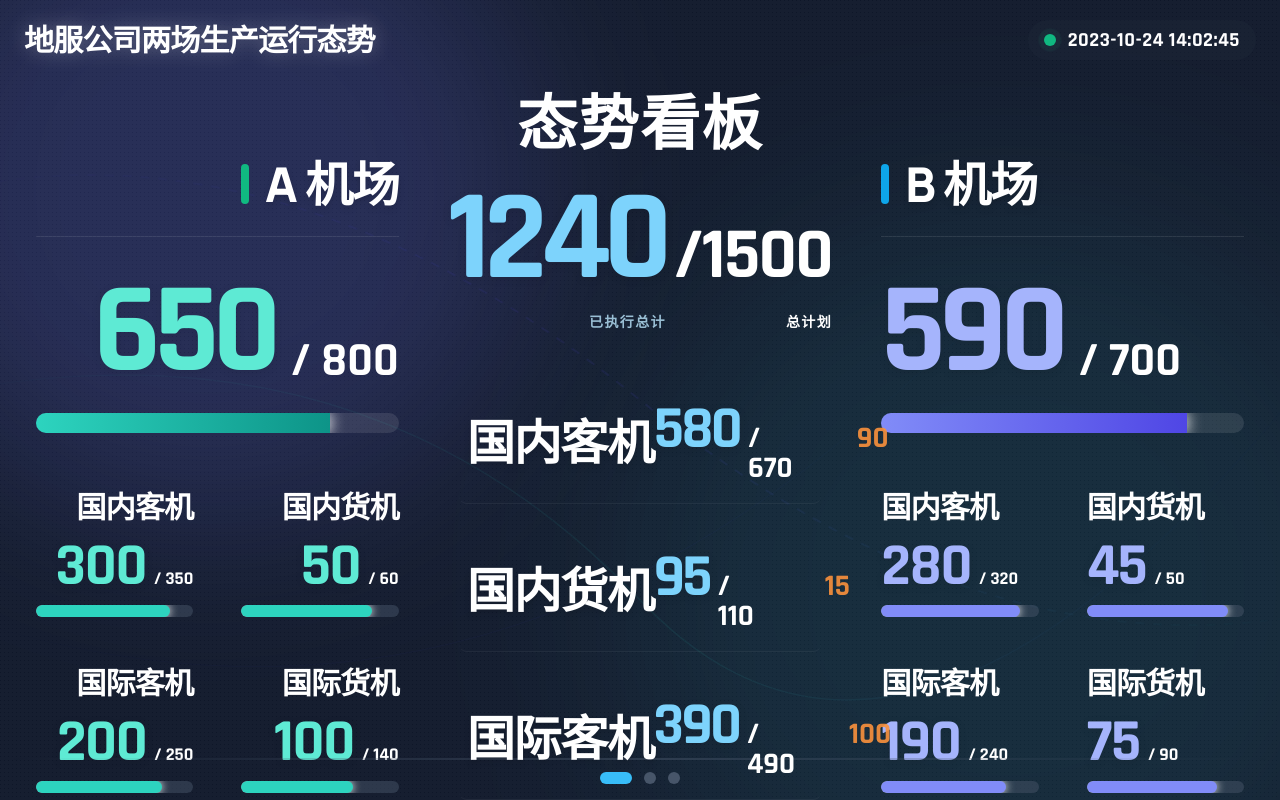
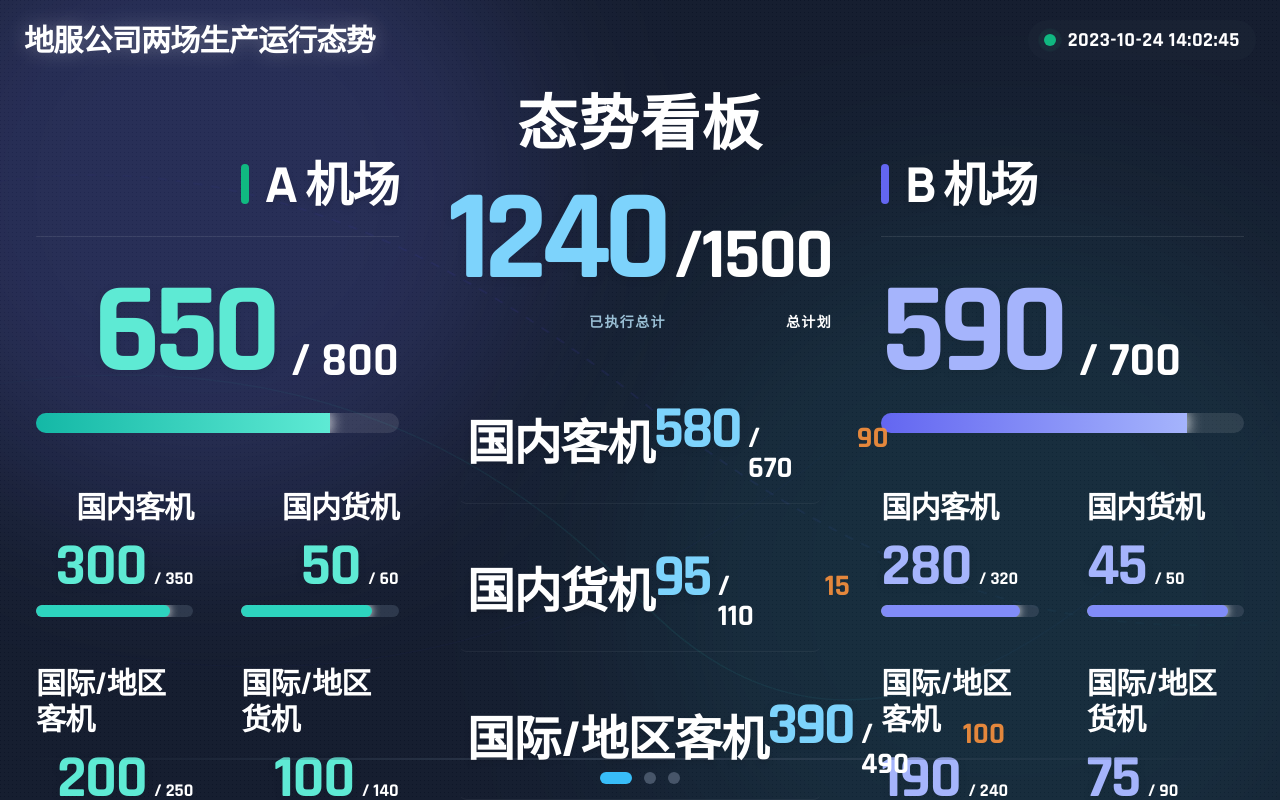
Before and after one commit to fwilyair/dashboard, a React (Vite) app: page / in a window 1280 px wide. Built offline with nearby package versions, Linux system fonts and the light colour scheme.

Commit message:
Refine dashboard visuals: update accent colors, progress bars, text alignment, and labels

```diff
--- a/components/AirportPanel.tsx
+++ b/components/AirportPanel.tsx
@@ -15,7 +15,9 @@ export const AirportPanel: React.FC<AirportPanelProps> = ({ data, children }) =>
 
   const themeClasses = {
     title: isTeal ? 'text-teal-700' : 'text-indigo-700',
-    barGradient: isTeal ? 'from-teal-400 to-teal-600' : 'from-indigo-400 to-indigo-600',
+    barGradient: isTeal
+      ? (isDark ? 'from-teal-500 to-teal-300' : 'from-teal-600 to-teal-400')
+      : (isDark ? 'from-indigo-500 to-indigo-300' : 'from-indigo-600 to-indigo-400'),
     executedText: isDark
       ? (isTeal ? 'text-teal-300' : 'text-indigo-300')
       : (isTeal ? 'text-teal-600' : 'text-indigo-600'),
@@ -25,7 +27,7 @@ export const AirportPanel: React.FC<AirportPanelProps> = ({ data, children }) =>
     <section className="col-span-12 lg:col-span-4 flex flex-col h-full min-h-0 px-6 pb-4 pt-16 justify-between relative">
       <div className="flex flex-col gap-6 flex-shrink-0">
         <div className={`flex items-center gap-4 border-b pb-4 ${isAirportA ? 'justify-end' : 'justify-start'} ${isDark ? 'border-white/10' : 'border-slate-200/60'}`}>
-          <div className={`order-first w-2 h-10 rounded-full ${isTeal ? 'bg-emerald-500' : 'bg-sky-500'}`}></div>
+          <div className={`order-first w-2 h-10 rounded-full ${isTeal ? 'bg-emerald-500' : 'bg-indigo-500'}`}></div>
           <div className={isAirportA ? 'text-right' : 'text-left'}>
             <h2 className={`text-[48px] font-black tracking-tight ${isDark ? 'text-white drop-shadow-md' : 'text-slate-700 drop-shadow-soft'}`}>{data.name}</h2> {/* Explicit 48px */}
           </div>
--- a/components/JointOpsPanel.tsx
+++ b/components/JointOpsPanel.tsx
@@ -48,7 +48,7 @@ export const JointOpsPanel: React.FC<JointOpsPanelProps> = ({ data }) => {
                 }`}
             >
               {/* Label Section - aligned with numbers baseline */}
-              <div className="flex-shrink-0 flex items-end">
+              <div className="flex-shrink-0 flex items-center">
                 <span className={`text-5xl font-black tracking-tight leading-none ${isDark
                   ? 'text-white drop-shadow-md'
                   : 'text-slate-600 drop-shadow-soft'
--- a/components/OperationPanel.tsx
+++ b/components/OperationPanel.tsx
@@ -6,22 +6,22 @@ import { OPERATION_DATA, formatMetricValue, OperationMetric } from '../operation
 const MatrixCell: React.FC<{
     metric: OperationMetric;
     type: 'flights' | 'passengers' | 'cargo';
-    colorTheme: 'sky' | 'emerald' | 'amber';
+    colorTheme: 'indigo' | 'emerald' | 'amber';
 }> = ({ metric, type, colorTheme }) => {
     const { isDark } = useTheme();
 
     const colors = {
-        sky: {
-            primary: isDark ? 'text-sky-300' : 'text-sky-600',
-            bar: isDark ? 'bg-sky-400' : 'bg-sky-500',
+        indigo: {
+            primary: isDark ? 'text-indigo-300' : 'text-indigo-600',
+            bar: isDark ? 'from-indigo-500 to-indigo-300' : 'from-indigo-600 to-indigo-400',
         },
         emerald: {
             primary: isDark ? 'text-emerald-300' : 'text-emerald-600',
-            bar: isDark ? 'bg-emerald-400' : 'bg-emerald-500',
+            bar: isDark ? 'from-emerald-500 to-emerald-300' : 'from-emerald-600 to-emerald-400',
         },
         amber: {
             primary: isDark ? 'text-amber-300' : 'text-amber-600',
-            bar: isDark ? 'bg-amber-400' : 'bg-amber-500',
+            bar: isDark ? 'from-amber-500 to-amber-300' : 'from-amber-600 to-amber-400',
         },
     };
 
@@ -108,7 +108,7 @@ const MatrixCell: React.FC<{
                     <span className={`text-5xl font-bold tech-font tracking-tight leading-none ${theme.primary}`}>
                         {formatted.val}
                     </span>
-                    <span className={`text-lg font-medium ${textWhite}`}>累计完成</span>
+                    <span className={`text-lg font-medium italic ${textWhite}`}>累计完成</span>
                 </div>
 
                 {/* Right: Year Target with Gradient Fill - UNIFIED GOLD COLOR */}
@@ -130,14 +130,14 @@ const MatrixCell: React.FC<{
             </div>
 
             {/* Progress Bar with percentage inline */}
-            <div className="flex items-center gap-3 mb-4">
+            <div className="flex items-start gap-3 mb-4">
                 <div className={`h-3 flex-1 rounded-full overflow-hidden ${isDark ? 'bg-slate-600/50' : 'bg-slate-300'}`}>
                     <div
-                        className={`h-full ${theme.bar} rounded-full shadow-[0_0_8px_currentColor]`}
+                        className={`h-full bg-gradient-to-r ${theme.bar} rounded-full shadow-[0_0_8px_currentColor]`}
                         style={{ width: `${pct}%` }}
                     />
                 </div>
-                <span className={`text-3xl font-bold tech-font ${theme.primary} whitespace-nowrap`}>{metric.progressPercent.toFixed(2)}%</span>
+                <span className={`text-[36px] font-bold tech-font leading-none -mt-2 ${theme.primary} whitespace-nowrap`}>{metric.progressPercent.toFixed(2)}%</span>
             </div>
 
             {/* Details Grid */}
@@ -151,24 +151,24 @@ const MatrixCell: React.FC<{
                 };
                 const ratioLabel = ratioLabels[colorTheme] || '两场占比';
                 return (
-                    <div className="grid grid-cols-3 gap-x-2 gap-y-1">
+                    <div className="grid grid-cols-3">
                         <div className="flex flex-col items-start gap-0.5">
-                            <span className={`text-base ${textWhite}`}>计划完成</span>
-                            <span className={`text-3xl font-bold tech-font ${isDark ? 'text-slate-200' : 'text-slate-700'}`}>
+                            <span className={`text-4xl font-bold tech-font ${isDark ? 'text-slate-200' : 'text-slate-700'}`}>
                                 {fmtDetail(metric.plannedComplete)}
                             </span>
+                            <span className={`text-base italic ${textWhite}`}>计划完成</span>
                         </div>
                         <div className="flex flex-col items-start gap-0.5">
-                            <span className={`text-base ${textWhite}`}>日均达标</span>
-                            <span className={`text-3xl font-bold tech-font ${isDark ? 'text-slate-200' : 'text-slate-700'}`}>
+                            <span className={`text-4xl font-bold tech-font ${isDark ? 'text-slate-200' : 'text-slate-700'}`}>
                                 {fmtDetail(metric.dailyRequired)}
                             </span>
+                            <span className={`text-base italic ${textWhite}`}>日均达标</span>
                         </div>
                         <div className="flex flex-col items-start gap-0.5">
-                            <span className={`text-base ${textWhite}`}>{ratioLabel}</span>
-                            <span className={`text-3xl font-bold tech-font ${theme.primary}`}>
+                            <span className={`text-4xl font-bold tech-font ${theme.primary}`}>
                                 {metric.twoAirportRatio}%
                             </span>
+                            <span className={`text-base italic ${textWhite}`}>{ratioLabel}</span>
                         </div>
                     </div>
                 );
@@ -205,12 +205,15 @@ export const OperationPanel: React.FC = () => {
 
                 {/* --- Row 1 Header (Airports) --- Swapped colors: A=emerald, B=sky */}
                 <div className="col-start-2 flex items-center gap-4 border-b border-white/5 pb-2">
+                    <div className="w-2 h-10 rounded-full bg-emerald-500"></div>
                     <h3 className={`text-5xl font-black ${headerTextColor}`}>A机场</h3>
                 </div>
                 <div className="col-start-3 flex items-center gap-4 border-b border-white/5 pb-2">
+                    <div className="w-2 h-10 rounded-full bg-indigo-500"></div>
                     <h3 className={`text-5xl font-black ${headerTextColor}`}>B机场</h3>
                 </div>
                 <div className="col-start-4 flex items-center gap-4 border-b border-white/5 pb-2">
+                    <div className="w-2 h-10 rounded-full bg-amber-500"></div>
                     <h3 className={`text-5xl font-black ${headerTextColor}`}>两场合计</h3>
                 </div>
 
@@ -218,54 +221,54 @@ export const OperationPanel: React.FC = () => {
                 {/* --- Row 2: Flights --- */}
                 {/* Label with Unit */}
                 <div className="flex items-center justify-end px-4 border-r border-white/[0.02]">
-                    <div className="flex flex-col items-end">
+                    <div className="flex items-baseline gap-2">
                         <span className={`text-4xl font-black ${isDark ? 'text-white' : 'text-slate-700'}`}>
-                            累计航班架次
+                            航班架次
                         </span>
-                        <span className={`text-lg font-medium ${isDark ? 'text-slate-400' : 'text-slate-500'}`}>
+                        <span className={`text-lg font-medium italic ${isDark ? 'text-slate-400' : 'text-slate-500'}`}>
                             {metricUnits.flights}
                         </span>
                     </div>
                 </div>
                 {/* Cells - Swapped colors */}
                 <MatrixCell metric={OPERATION_DATA.airportA.metrics.flights} type="flights" colorTheme="emerald" />
-                <MatrixCell metric={OPERATION_DATA.airportB.metrics.flights} type="flights" colorTheme="sky" />
+                <MatrixCell metric={OPERATION_DATA.airportB.metrics.flights} type="flights" colorTheme="indigo" />
                 <MatrixCell metric={OPERATION_DATA.combined.metrics.flights} type="flights" colorTheme="amber" />
 
 
                 {/* --- Row 3: Passengers --- */}
                 {/* Label with Unit */}
                 <div className="flex items-center justify-end px-4 border-r border-white/[0.02]">
-                    <div className="flex flex-col items-end">
+                    <div className="flex items-baseline gap-2">
                         <span className={`text-4xl font-black ${isDark ? 'text-white' : 'text-slate-700'}`}>
                             旅客吞吐量
                         </span>
-                        <span className={`text-lg font-medium ${isDark ? 'text-slate-400' : 'text-slate-500'}`}>
+                        <span className={`text-lg font-medium italic ${isDark ? 'text-slate-400' : 'text-slate-500'}`}>
                             {metricUnits.passengers}
                         </span>
                     </div>
                 </div>
                 {/* Cells - Swapped colors */}
                 <MatrixCell metric={OPERATION_DATA.airportA.metrics.passengers} type="passengers" colorTheme="emerald" />
-                <MatrixCell metric={OPERATION_DATA.airportB.metrics.passengers} type="passengers" colorTheme="sky" />
+                <MatrixCell metric={OPERATION_DATA.airportB.metrics.passengers} type="passengers" colorTheme="indigo" />
                 <MatrixCell metric={OPERATION_DATA.combined.metrics.passengers} type="passengers" colorTheme="amber" />
 
 
                 {/* --- Row 4: Cargo --- */}
                 {/* Label with Unit */}
                 <div className="flex items-center justify-end px-4 border-r border-white/[0.02]">
-                    <div className="flex flex-col items-end">
+                    <div className="flex items-baseline gap-2">
                         <span className={`text-4xl font-black ${isDark ? 'text-white' : 'text-slate-700'}`}>
                             货邮吞吐量
                         </span>
-                        <span className={`text-lg font-medium ${isDark ? 'text-slate-400' : 'text-slate-500'}`}>
+                        <span className={`text-lg font-medium italic ${isDark ? 'text-slate-400' : 'text-slate-500'}`}>
                             {metricUnits.cargo}
                         </span>
                     </div>
                 </div>
                 {/* Cells - Swapped colors */}
                 <MatrixCell metric={OPERATION_DATA.airportA.metrics.cargo} type="cargo" colorTheme="emerald" />
-                <MatrixCell metric={OPERATION_DATA.airportB.metrics.cargo} type="cargo" colorTheme="sky" />
+                <MatrixCell metric={OPERATION_DATA.airportB.metrics.cargo} type="cargo" colorTheme="indigo" />
                 <MatrixCell metric={OPERATION_DATA.combined.metrics.cargo} type="cargo" colorTheme="amber" />
 
             </div>
--- a/constants.ts
+++ b/constants.ts
@@ -13,8 +13,8 @@ export const AIRPORT_A_DATA: AirportData = {
   metrics: {
     domPax: { label: '国内客机', subLabel: '', executed: 300, planned: 350, percentage: 85 },
     domCgo: { label: '国内货机', subLabel: '', executed: 50, planned: 60, percentage: 83 },
-    intPax: { label: '国际客机', subLabel: '', executed: 200, planned: 250, percentage: 80 },
-    intCgo: { label: '国际货机', subLabel: '', executed: 100, planned: 140, percentage: 71 },
+    intPax: { label: '国际/地区客机', subLabel: '', executed: 200, planned: 250, percentage: 80 },
+    intCgo: { label: '国际/地区货机', subLabel: '', executed: 100, planned: 140, percentage: 71 },
   },
 };
 
@@ -31,8 +31,8 @@ export const AIRPORT_B_DATA: AirportData = {
   metrics: {
     domPax: { label: '国内客机', subLabel: '', executed: 280, planned: 320, percentage: 88 },
     domCgo: { label: '国内货机', subLabel: '', executed: 45, planned: 50, percentage: 90 },
-    intPax: { label: '国际客机', subLabel: '', executed: 190, planned: 240, percentage: 79 },
-    intCgo: { label: '国际货机', subLabel: '', executed: 75, planned: 90, percentage: 83 },
+    intPax: { label: '国际/地区客机', subLabel: '', executed: 190, planned: 240, percentage: 79 },
+    intCgo: { label: '国际/地区货机', subLabel: '', executed: 75, planned: 90, percentage: 83 },
   },
 };
 
@@ -43,7 +43,7 @@ export const JOINT_OPS_DATA: JointOpsData = {
   gaps: [
     { label: '国内客机', gapValue: -90, plan: 670, act: 580, percentage: 86 },
     { label: '国内货机', gapValue: -15, plan: 110, act: 95, percentage: 86 },
-    { label: '国际客机', gapValue: -100, plan: 490, act: 390, percentage: 79 },
-    { label: '国际货机', gapValue: -55, plan: 230, act: 175, percentage: 76 },
+    { label: '国际/地区客机', gapValue: -100, plan: 490, act: 390, percentage: 79 },
+    { label: '国际/地区货机', gapValue: -55, plan: 230, act: 175, percentage: 76 },
   ],
 };
```
Also changed, not shown: components/OperationsPanel.tsx (+12 -6 lines).
